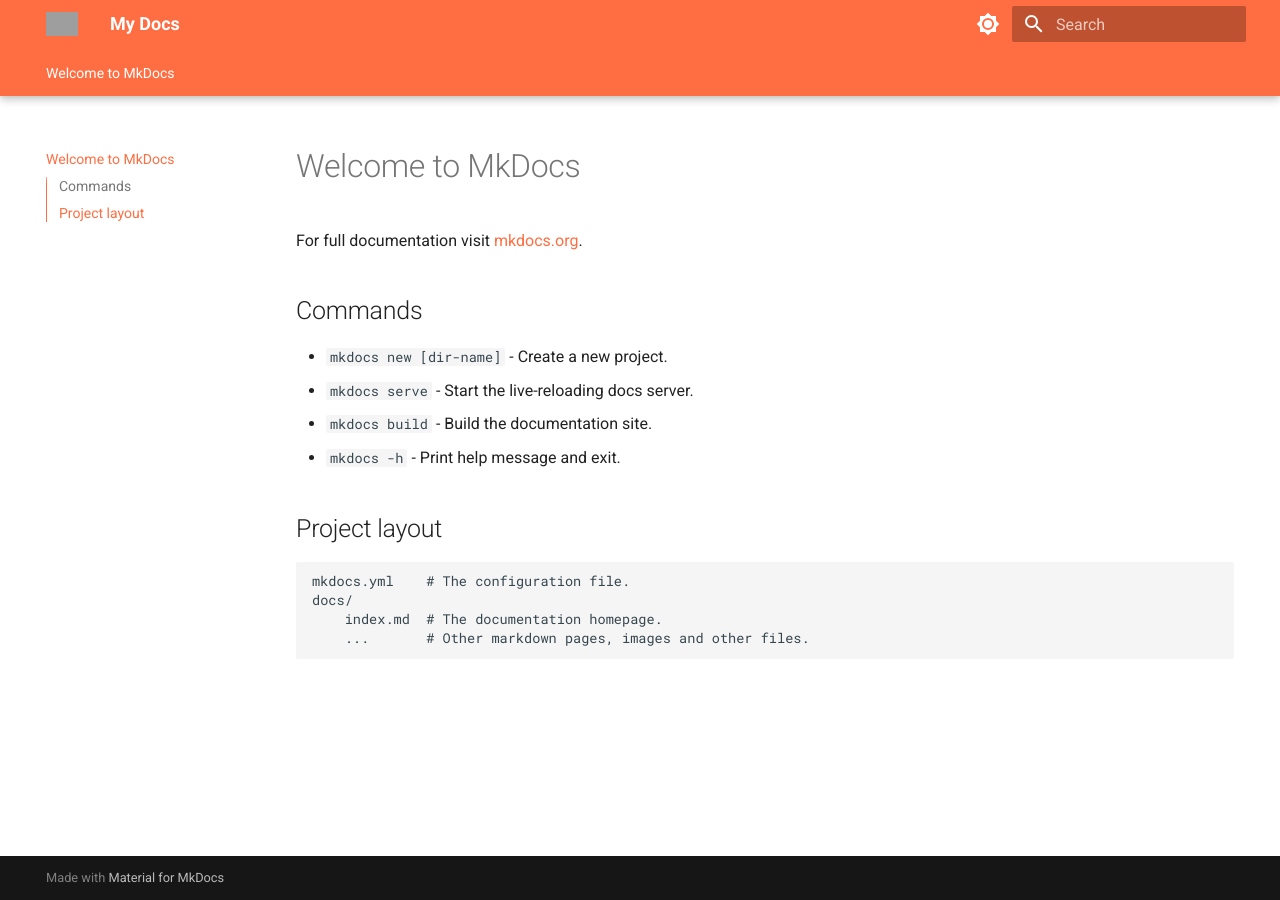
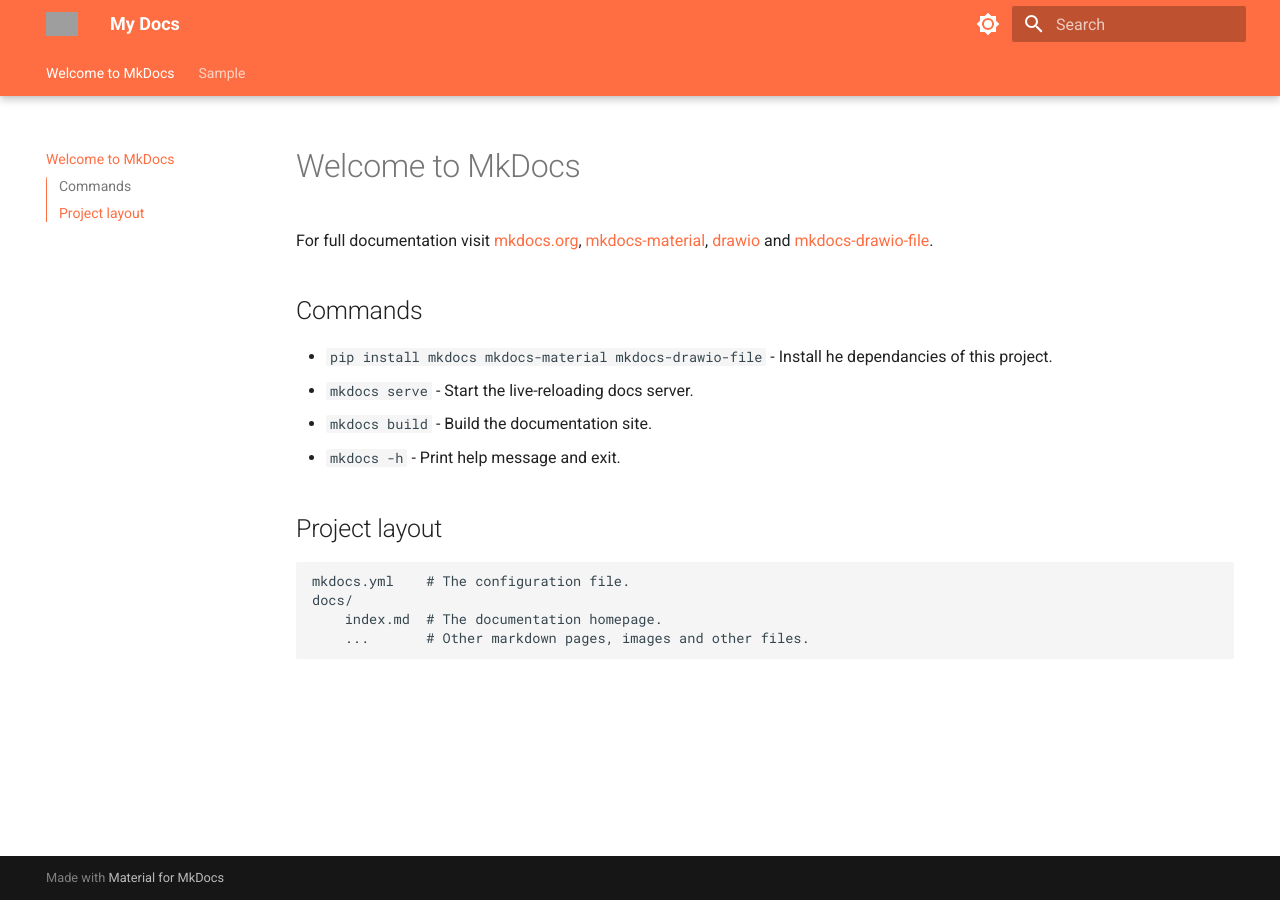
Before and after one commit to CardoPixel/mkdocs-material-template, an MkDocs documentation site: the page built from docs/index.md, in a window 1280 px wide. Built offline with MkDocs 1.6.1 and Material for MkDocs 9.7.7, drawn with Linux system fonts in a browser that asks for light colours; grey boxes are pictures that could not be loaded.

```diff
--- a/docs/index.md
+++ b/docs/index.md
@@ -1,13 +1,13 @@
 # Welcome to MkDocs
 
-For full documentation visit [mkdocs.org](https://www.mkdocs.org).
+For full documentation visit [mkdocs.org](https://www.mkdocs.org/getting-started/), [mkdocs-material](https://squidfunk.github.io/mkdocs-material/getting-started/), [drawio](https://www.drawio.com/doc/) and [mkdocs-drawio-file](https://github.com/onixpro/mkdocs-drawio-file).
 
 ## Commands
 
-* `mkdocs new [dir-name]` - Create a new project.
-* `mkdocs serve` - Start the live-reloading docs server.
-* `mkdocs build` - Build the documentation site.
-* `mkdocs -h` - Print help message and exit.
+- `pip install mkdocs mkdocs-material mkdocs-drawio-file` - Install he dependancies of this project.
+- `mkdocs serve` - Start the live-reloading docs server.
+- `mkdocs build` - Build the documentation site.
+- `mkdocs -h` - Print help message and exit.
 
 ## Project layout
 
--- a/mkdocs.yml
+++ b/mkdocs.yml
@@ -1,6 +1,5 @@
 site_name: My Docs
 theme:
-
   # Logo
   logo: assets/logo.png
 
@@ -31,19 +30,12 @@ theme:
     - icon: fontawesome/brands/github
       link: https://github.com/CardoPixel
       name: CardoPixelado on Github
+    - drawio_file
 
   # Copyright
-  copyright: Copyright &copy; 2013 - 2023 Ricardo Vasquez Rojas
-
-
-  # Disabling Google Font to comply to privacy regulations
-  font: false,
+  copyright: Copyright &copy; 2013 - 2024 Ricardo Vasquez Rojas
 
   extra:
-
-    # Disable the `Made with Material for MkDocs` notice
-    generator: false
-
     # Language selector
     alternate:
       - name: English
```
Also changed, not shown: docs/sample/sample-section.md (added, +7 -0 lines), 2 other files.
